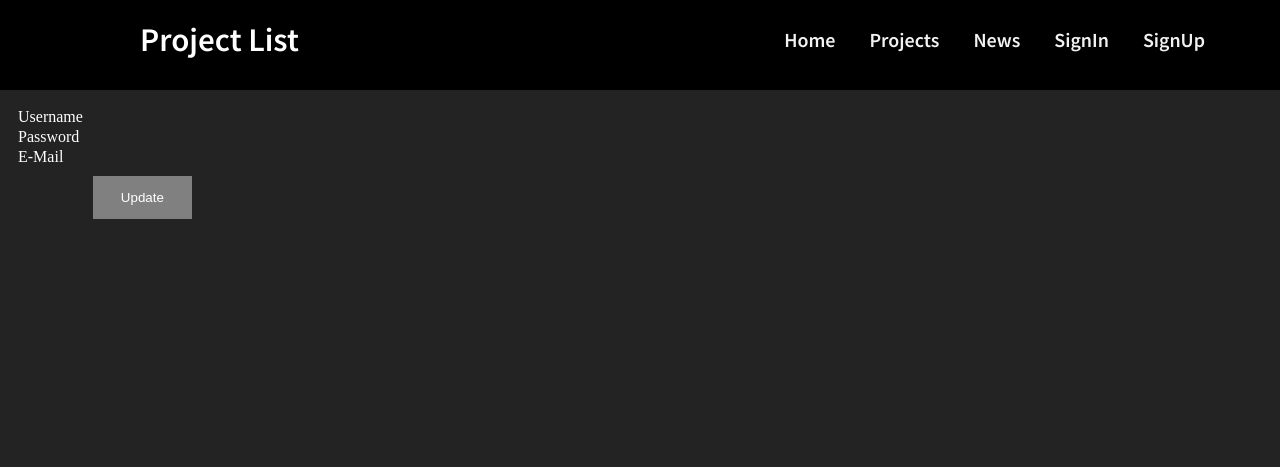
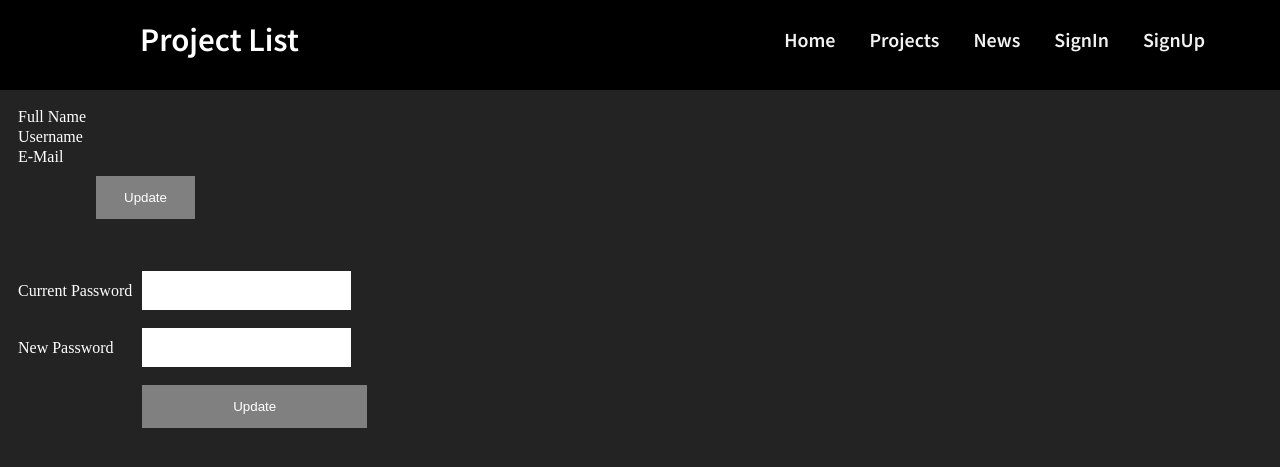
Before and after one commit to samralai/research-list, a PHP site: page /myprofile.php in a window 1280 px wide. Shown: the top 467 px of the page. Run offline with PHP 8.4, Linux system fonts and the light colour scheme; the visitor is signed in with stand-in values (Sample User, id 1); data that the repository does not hold is empty; some libraries are stand-ins or nearby versions.

Commit message:
password change enabled

```diff
--- a/myprofile.php
+++ b/myprofile.php
@@ -40,7 +40,7 @@ echo "<table class='container'>
   <form name='myform' action='./utility/xupdate.php' method='POST'>
     <tr>
       <td>
-        <font>Username</font>
+        <font>Full Name</font>
       </td>
       <td>";
 while($row = mysqli_fetch_array($selected_fullname)) {
@@ -51,7 +51,7 @@ echo "
     </tr>
     <tr>
       <td>
-        <font>Password</font>
+        <font>Username</font>
       </td>
       <td>";
 while($row = mysqli_fetch_array($selected_name)) {
@@ -82,6 +82,37 @@ echo "
   </form>
 </table>";
 
+// Change Password
+
+echo "<table class='container'>
+  <form name='changepasswordform' action='./utility/xupdatepass.php' method='POST'>
+    <tr>
+      <td>
+        <font>Current Password</font>
+      </td>
+      <td>
+        <input class='input' type='password' name='cpass' id='cpass' value='' placeholder=''>
+      </td>
+    </tr>
+    <tr>
+      <td>
+        <font>New Password</font>
+      </td>
+      <td>
+        <input class='input' type='password' name='npass' id='npass' value='' placeholder=''>
+      </td>
+    </tr>
+    <tr>
+      <td>
+        <font></font>
+      </td>
+      <td>
+        <button type = 'submit' name='update'>Update</button>
+      </td>
+    </tr>
+  </form>
+</table>";
+
 mysqli_close($con);
 ?>
 		</div>
```
Also changed, not shown: utility/xupdatepass.php (added, +31 -0 lines).
